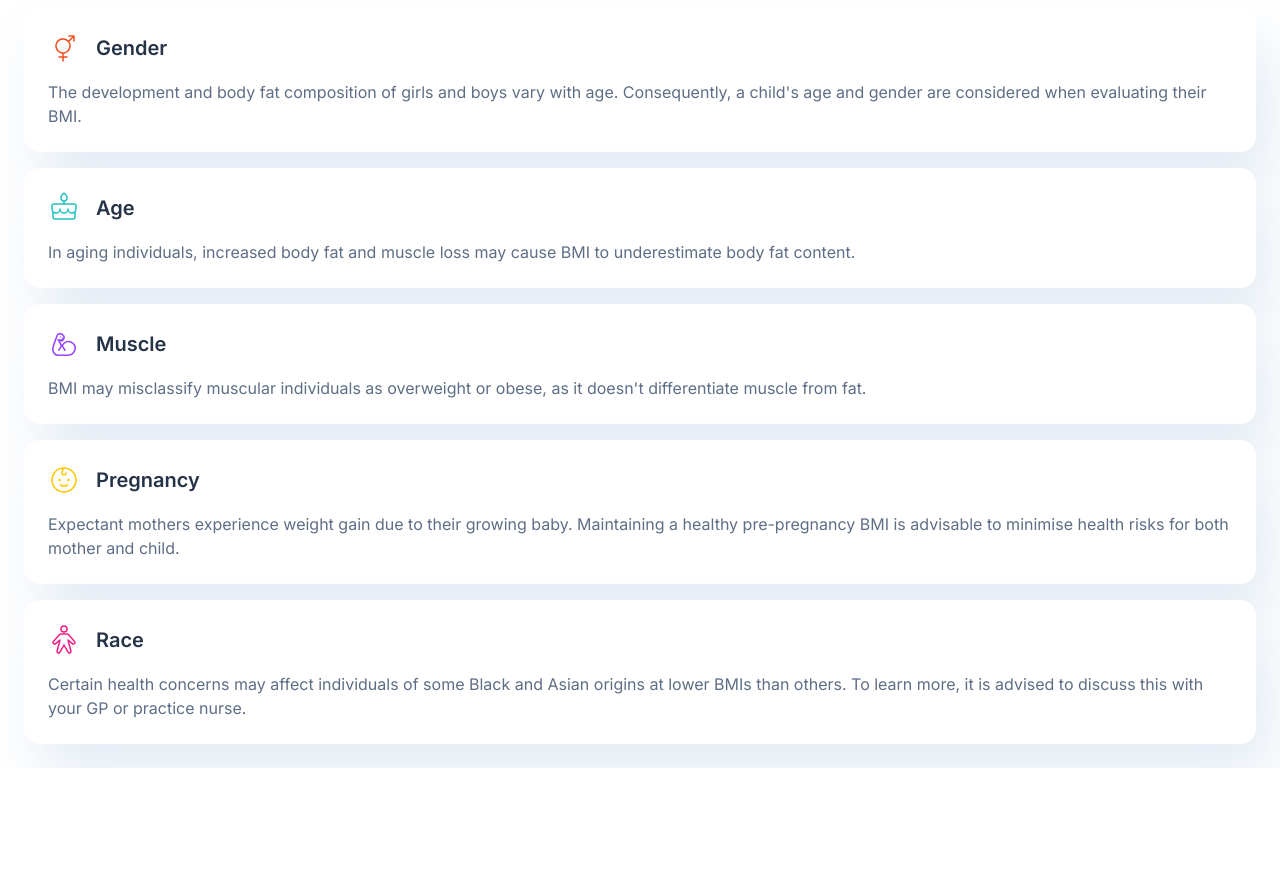
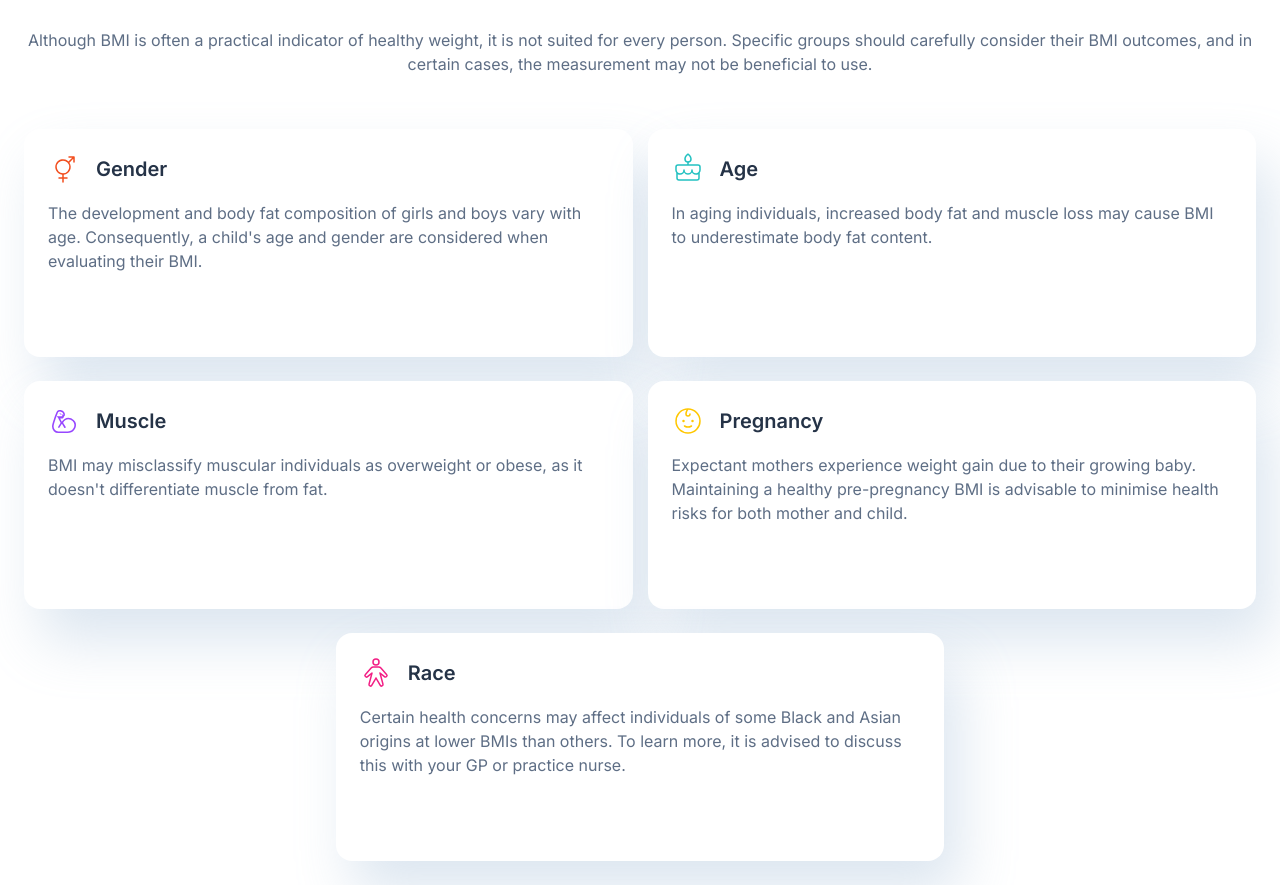
Before and after one commit to lavibia/bmi-calculator, a website built with webpack: page src/index.html in a window 1280 px wide. Shown: the part 1940-2825 px from the top of the page. Before the commit the page ends 2708 px from the top, so only its background shows below. Built offline with nearby package versions, Linux system fonts and the light colour scheme.

Commit message:
Finish tab layout

```diff
--- a/src/Converter.mjs
+++ b/src/Converter.mjs
@@ -16,8 +16,3 @@ export function heightInMeters(heightInCm) {
 export function hImperialToMetric(heightInFeet, heightInInch) {
     return (heightInFeet * 30.48) + (heightInInch * 2.54)
 }
-
-console.log(hImperialToMetric(5, 11));
-console.log(heightInMeters(160))
-console.log(wMetricToImperial(80))
-console.log(wImperialToMetric(12, 8))
--- a/src/IdealWeight.mjs
+++ b/src/IdealWeight.mjs
@@ -10,14 +10,10 @@ function maxIdealWeight(heightInMeters) {
     let maxWeight = 24.9 * (heightInMeters * heightInMeters)
     return Math.round(maxWeight * 10) / 10
 }
-
 export function getMetricIdealWeight(heightInMeters) {
     return `${minIdealWeight(heightInMeters)}kgs - ${maxIdealWeight(heightInMeters)}kgs`
 }
-
 export function getImperialIdealWeight(heightInFeet, heightInInch) {
     let heightInMeter=heightInMeters(hImperialToMetric(heightInFeet,heightInInch))
     return `${wMetricToImperial(minIdealWeight(heightInMeter))} - ${wMetricToImperial(maxIdealWeight(heightInMeter))}`
 }
-// console.log(getMetricIdealWeight(1.85));
-// console.log(getImperialIdealWeight(1.85));
--- a/src/index.html
+++ b/src/index.html
@@ -126,7 +126,7 @@
                 every person. Specific groups should carefully consider their BMI outcomes, and in
                 certain cases, the measurement may not be beneficial to use.</p>
         </div>
-        <div class="limitation-card">
+        <div class="limitation-card gender">
             <div class="card-title">
                 <img src='<%=require("./assets/icon-gender.svg")%>' alt="gender icon">
                 <h3 class="heading-s">Gender</h3>
@@ -134,7 +134,7 @@
             <p class="body-m">The development and body fat composition of girls and boys vary with age. Consequently,
                 a child's age and gender are considered when evaluating their BMI.</p>
         </div>
-        <div class="limitation-card">
+        <div class="limitation-card age">
             <div class="card-title">
                 <img src='<%=require("./assets/icon-age.svg")%>' alt="age icon">
                 <h3 class="heading-s">Age</h3>
@@ -142,7 +142,7 @@
             <p class="body-m">In aging individuals, increased body fat and muscle loss may cause BMI to underestimate
                 body fat content.</p>
         </div>
-        <div class="limitation-card">
+        <div class="limitation-card muscle">
             <div class="card-title">
                 <img src='<%=require("./assets/icon-muscle.svg")%>' alt="muscle icon">
                 <h3 class="heading-s">Muscle</h3>
@@ -150,7 +150,7 @@
             <p class="body-m">BMI may misclassify muscular individuals as overweight or obese, as it doesn't
                 differentiate muscle from fat.</p>
         </div>
-        <div class="limitation-card">
+        <div class="limitation-card pregnancy">
             <div class="card-title">
                 <img src='<%=require("./assets/icon-pregnancy.svg")%>' alt="baby icon">
                 <h3 class="heading-s">Pregnancy</h3>
@@ -159,7 +159,7 @@
                 healthy pre-pregnancy BMI is advisable to minimise health risks for both mother
                 and child.</p>
         </div>
-        <div class="limitation-card">
+        <div class="limitation-card race">
             <div class="card-title">
                 <img src='<%=require("./assets/icon-race.svg")%>' alt="human icon">
                 <h3 class="heading-s">Race</h3>
--- a/src/style.css
+++ b/src/style.css
@@ -317,7 +317,7 @@ fieldset label {
     flex-direction: column;
     gap: 16px;
     padding: 24px;
-    box-shadow: 16px 32px 56px #8faecf3d;
+    box-shadow: 16px 32px 56px #8faecf50;
     border-radius: 16px;
     background-color: var(--white);
 }
@@ -453,8 +453,32 @@ fieldset label {
     }
     .limitations{
         display: grid;
+        grid-template-columns: repeat(12, 1fr);
+        grid-template-rows: repeat(12, 60px);
+    column-gap: 15px;
+    row-gap: 24px;
+    }
+    .limitation-text{
+        grid-area: 2/1/4/13;
+    }
+    .gender{
+        grid-area: 4/1/7/7;
+    }
+    .age{
+        grid-area: 4/7/7/13;
+    }
+    .muscle{
+        grid-area: 7/1/10/7;
+    }
+    .pregnancy{
+        grid-area: 7/7/10/13;
+    }
+    .race{
+        grid-area: 10/4/13/10;
+    }
 
-    }
+
+
 }
 
 @media only screen and(min-width:1040px) {
```
Also changed, not shown: src/BMI.mjs (+3 -8 lines), dist/index.html, dist/index.js.
